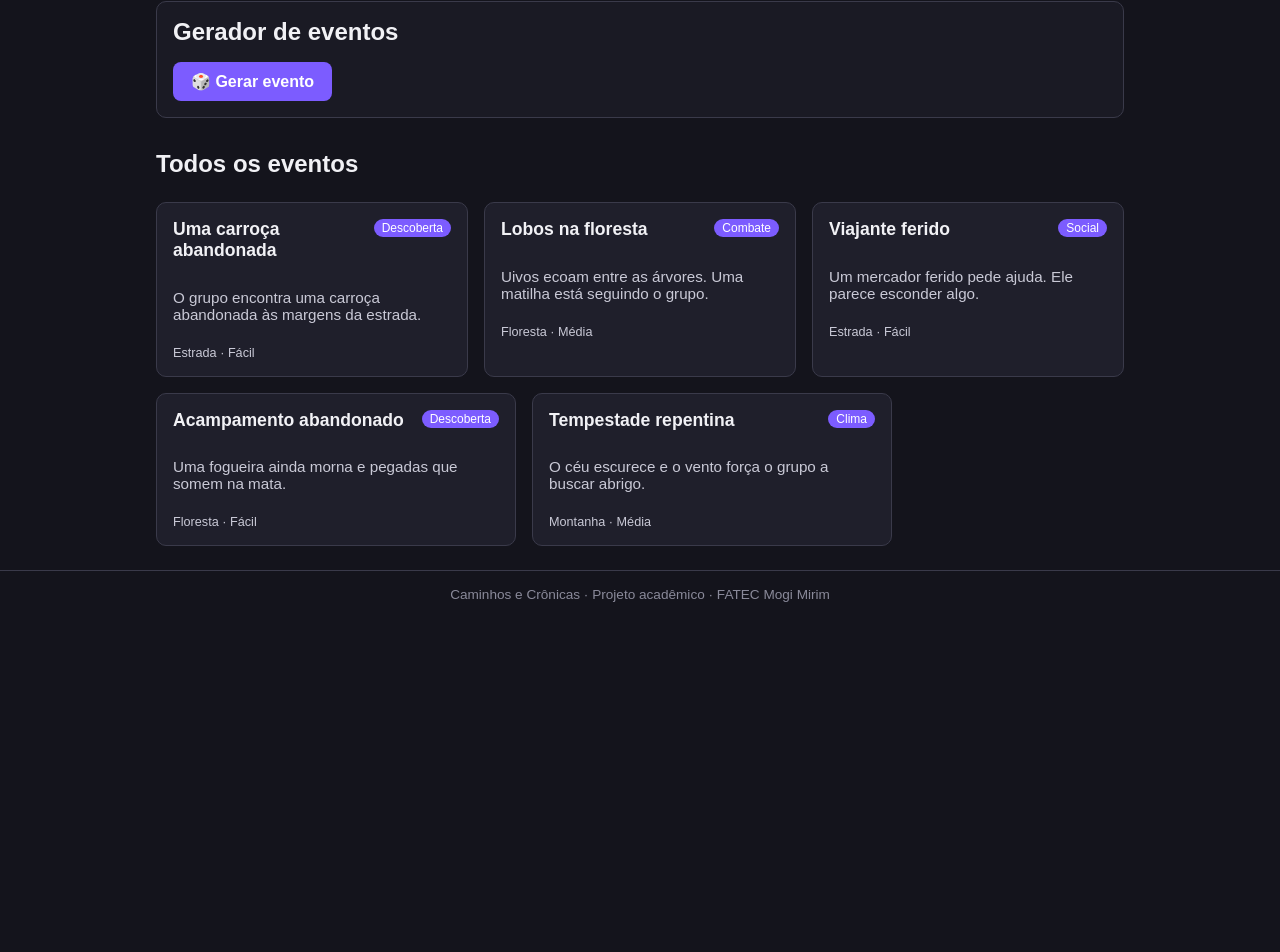
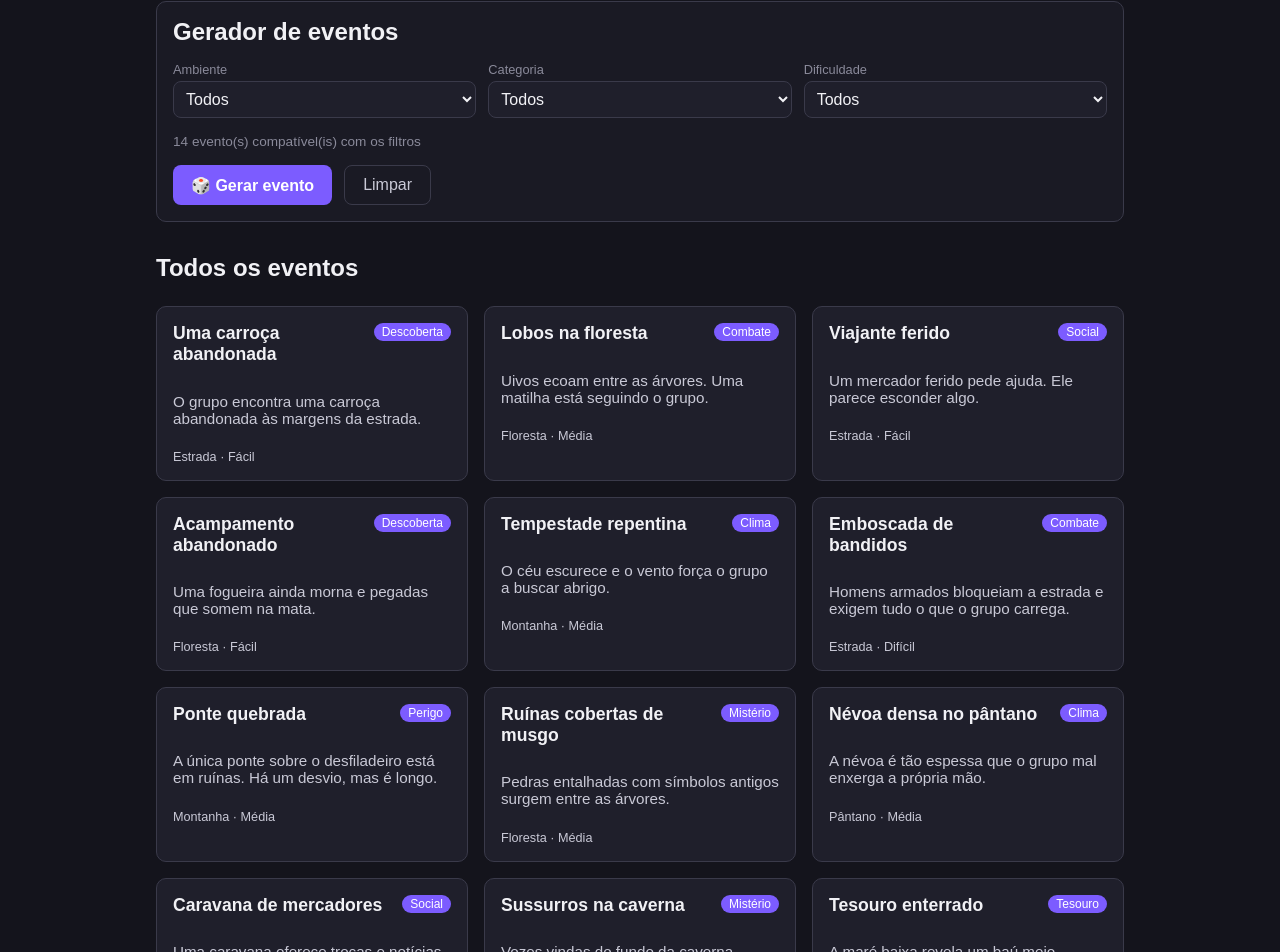
Before and after one commit to Koharu-Dream/CaminhosECronicas, a Next.js app: page /events in a window 1280 px wide. Shown: the part 196-1148 px from the top of the page. Before the commit the page ends 814 px from the top, so only its background shows below. Built offline with nearby package versions, Linux system fonts and the light colour scheme.

Commit message:
feat: add environment, category and difficulty filters to event generator

```diff
--- a/src/components/EventGenerator.js
+++ b/src/components/EventGenerator.js
@@ -1,45 +1,107 @@
 import { useState } from "react";
 import EventCard from "./EventCard";
+import FilterSelect from "./FilterSelect";
 import events from "../data/events.json";
 import styles from "./EventGenerator.module.css";
+
+const ALL = "Todos";
+
+const environments = [...new Set(events.map((event) => event.environment))];
+const categories = [...new Set(events.map((event) => event.category))];
+const difficulties = [...new Set(events.map((event) => event.difficulty))];
 
 function pickRandom(list, exclude) {
   const options = exclude
     ? list.filter((event) => event.id !== exclude.id)
     : list;
-  const index = Math.floor(Math.random() * options.length);
-  return options[index];
+  const pool = options.length > 0 ? options : list;
+  const index = Math.floor(Math.random() * pool.length);
+  return pool[index];
 }
 
 export default function EventGenerator() {
   const [current, setCurrent] = useState(null);
   const [history, setHistory] = useState([]);
+  const [environment, setEnvironment] = useState(ALL);
+  const [category, setCategory] = useState(ALL);
+  const [difficulty, setDifficulty] = useState(ALL);
+
+  const filtered = events.filter(
+    (event) =>
+      (environment === ALL || event.environment === environment) &&
+      (category === ALL || event.category === category) &&
+      (difficulty === ALL || event.difficulty === difficulty)
+  );
+
+  function clearResults() {
+    setCurrent(null);
+    setHistory([]);
+  }
 
   function handleRoll() {
+    if (filtered.length === 0) return;
     if (current) {
       setHistory([...history, current]);
     }
-    setCurrent(pickRandom(events, current));
+    setCurrent(pickRandom(filtered, current));
   }
 
   function handleReset() {
-    setCurrent(null);
-    setHistory([]);
+    clearResults();
+    setEnvironment(ALL);
+    setCategory(ALL);
+    setDifficulty(ALL);
   }
 
   return (
     <section className={styles.generator}>
       <h2 className={styles.title}>Gerador de eventos</h2>
 
+      <div className={styles.filters}>
+        <FilterSelect
+          label="Ambiente"
+          value={environment}
+          options={environments}
+          onChange={(value) => {
+            setEnvironment(value);
+            clearResults();
+          }}
+        />
+        <FilterSelect
+          label="Categoria"
+          value={category}
+          options={categories}
+          onChange={(value) => {
+            setCategory(value);
+            clearResults();
+          }}
+        />
+        <FilterSelect
+          label="Dificuldade"
+          value={difficulty}
+          options={difficulties}
+          onChange={(value) => {
+            setDifficulty(value);
+            clearResults();
+          }}
+        />
+      </div>
+
+      <p className={styles.count}>
+        {filtered.length} evento(s) compatível(is) com os filtros
+      </p>
+
       <div className={styles.actions}>
-        <button className={styles.button} onClick={handleRoll}>
+        <button
+          className={styles.button}
+          onClick={handleRoll}
+          disabled={filtered.length === 0}
+        >
           {current ? "🎲 Rolar novamente" : "🎲 Gerar evento"}
         </button>
-        {current && (
-          <button className={styles.secondary} onClick={handleReset}>
-            Limpar
-          </button>
-        )}
+        <button className={styles.secondary} onClick={handleReset}>
+          Limpar
+        </button>
       </div>
 
       {current && (
--- a/src/components/EventGenerator.module.css
+++ b/src/components/EventGenerator.module.css
@@ -66,3 +66,20 @@
   padding-left: 20px;
   color: #c9c9d6;
 }
+
+.filters {
+  display: flex;
+  flex-wrap: wrap;
+  gap: 12px;
+}
+
+.count {
+  margin: 0;
+  color: #8a8a9a;
+  font-size: 0.85rem;
+}
+
+.button:disabled {
+  opacity: 0.5;
+  cursor: not-allowed;
+}
--- /dev/null
+++ b/src/components/FilterSelect.js
@@ -0,0 +1,21 @@
+import styles from "./FilterSelect.module.css";
+
+export default function FilterSelect({ label, value, options, onChange }) {
+  return (
+    <label className={styles.field}>
+      <span className={styles.label}>{label}</span>
+      <select
+        className={styles.select}
+        value={value}
+        onChange={(event) => onChange(event.target.value)}
+      >
+        <option value="Todos">Todos</option>
+        {options.map((option) => (
+          <option key={option} value={option}>
+            {option}
+          </option>
+        ))}
+      </select>
+    </label>
+  );
+}
--- /dev/null
+++ b/src/components/FilterSelect.module.css
@@ -0,0 +1,20 @@
+.field {
+  display: flex;
+  flex-direction: column;
+  gap: 4px;
+  flex: 1 1 140px;
+}
+
+.label {
+  color: #8a8a9a;
+  font-size: 0.8rem;
+}
+
+.select {
+  padding: 8px;
+  border: 1px solid #3a3a4a;
+  border-radius: 8px;
+  background: #1f1f2b;
+  color: #f1f1f5;
+  font-size: 1rem;
+}
--- a/src/data/events.json
+++ b/src/data/events.json
@@ -38,5 +38,77 @@
     "environment": "Montanha",
     "difficulty": "Média",
     "description": "O céu escurece e o vento força o grupo a buscar abrigo."
+  },
+  {
+    "id": 6,
+    "title": "Emboscada de bandidos",
+    "category": "Combate",
+    "environment": "Estrada",
+    "difficulty": "Difícil",
+    "description": "Homens armados bloqueiam a estrada e exigem tudo o que o grupo carrega."
+  },
+  {
+    "id": 7,
+    "title": "Ponte quebrada",
+    "category": "Perigo",
+    "environment": "Montanha",
+    "difficulty": "Média",
+    "description": "A única ponte sobre o desfiladeiro está em ruínas. Há um desvio, mas é longo."
+  },
+  {
+    "id": 8,
+    "title": "Ruínas cobertas de musgo",
+    "category": "Mistério",
+    "environment": "Floresta",
+    "difficulty": "Média",
+    "description": "Pedras entalhadas com símbolos antigos surgem entre as árvores."
+  },
+  {
+    "id": 9,
+    "title": "Névoa densa no pântano",
+    "category": "Clima",
+    "environment": "Pântano",
+    "difficulty": "Média",
+    "description": "A névoa é tão espessa que o grupo mal enxerga a própria mão."
+  },
+  {
+    "id": 10,
+    "title": "Caravana de mercadores",
+    "category": "Social",
+    "environment": "Estrada",
+    "difficulty": "Fácil",
+    "description": "Uma caravana oferece trocas e notícias de cidades distantes."
+  },
+  {
+    "id": 11,
+    "title": "Sussurros na caverna",
+    "category": "Mistério",
+    "environment": "Caverna",
+    "difficulty": "Difícil",
+    "description": "Vozes vindas do fundo da caverna repetem os nomes dos aventureiros."
+  },
+  {
+    "id": 12,
+    "title": "Tesouro enterrado",
+    "category": "Tesouro",
+    "environment": "Costa",
+    "difficulty": "Média",
+    "description": "A maré baixa revela um baú meio soterrado na areia."
+  },
+  {
+    "id": 13,
+    "title": "Criatura das profundezas",
+    "category": "Combate",
+    "environment": "Pântano",
+    "difficulty": "Mortal",
+    "description": "Algo enorme se move sob a água escura, cada vez mais perto."
+  },
+  {
+    "id": 14,
+    "title": "Dragão sobrevoando",
+    "category": "Perigo",
+    "environment": "Montanha",
+    "difficulty": "Mortal",
+    "description": "Uma sombra gigantesca cobre o vale. O grupo precisa se esconder, e rápido."
   }
 ]
```
